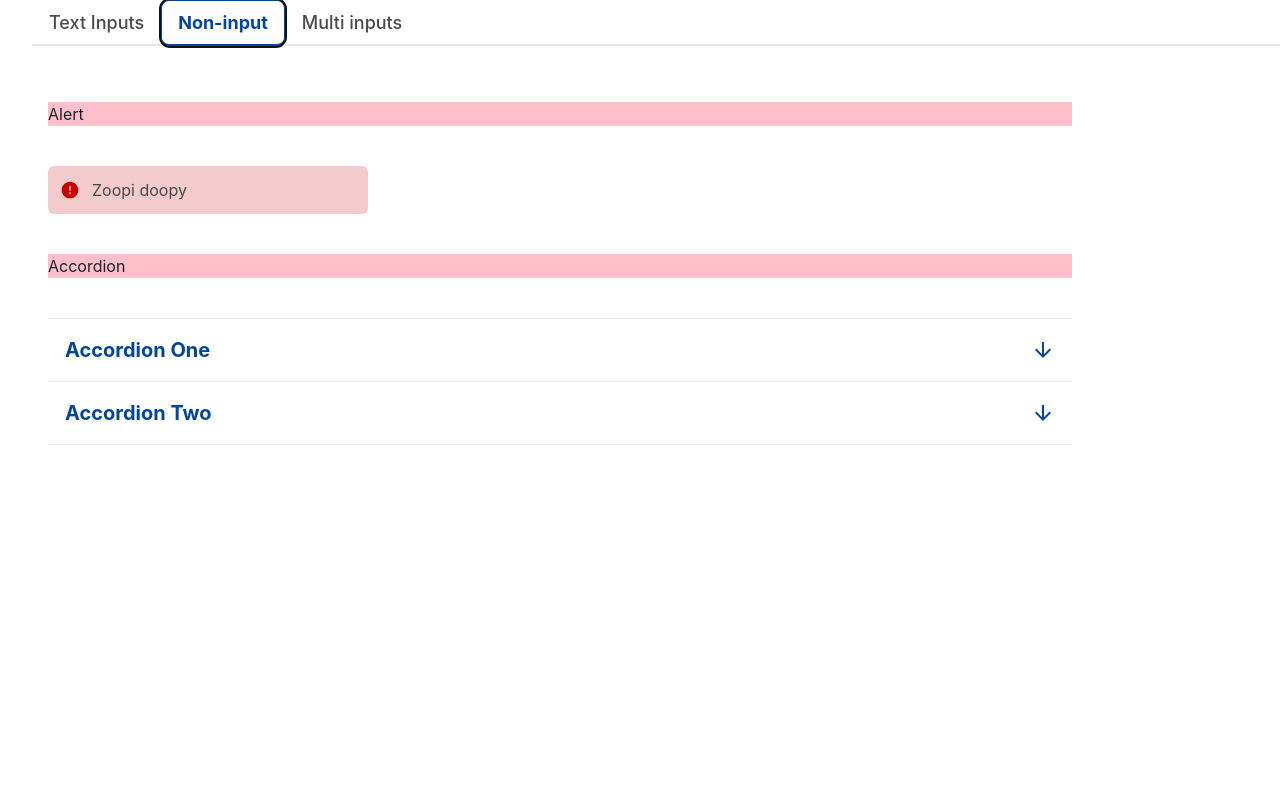
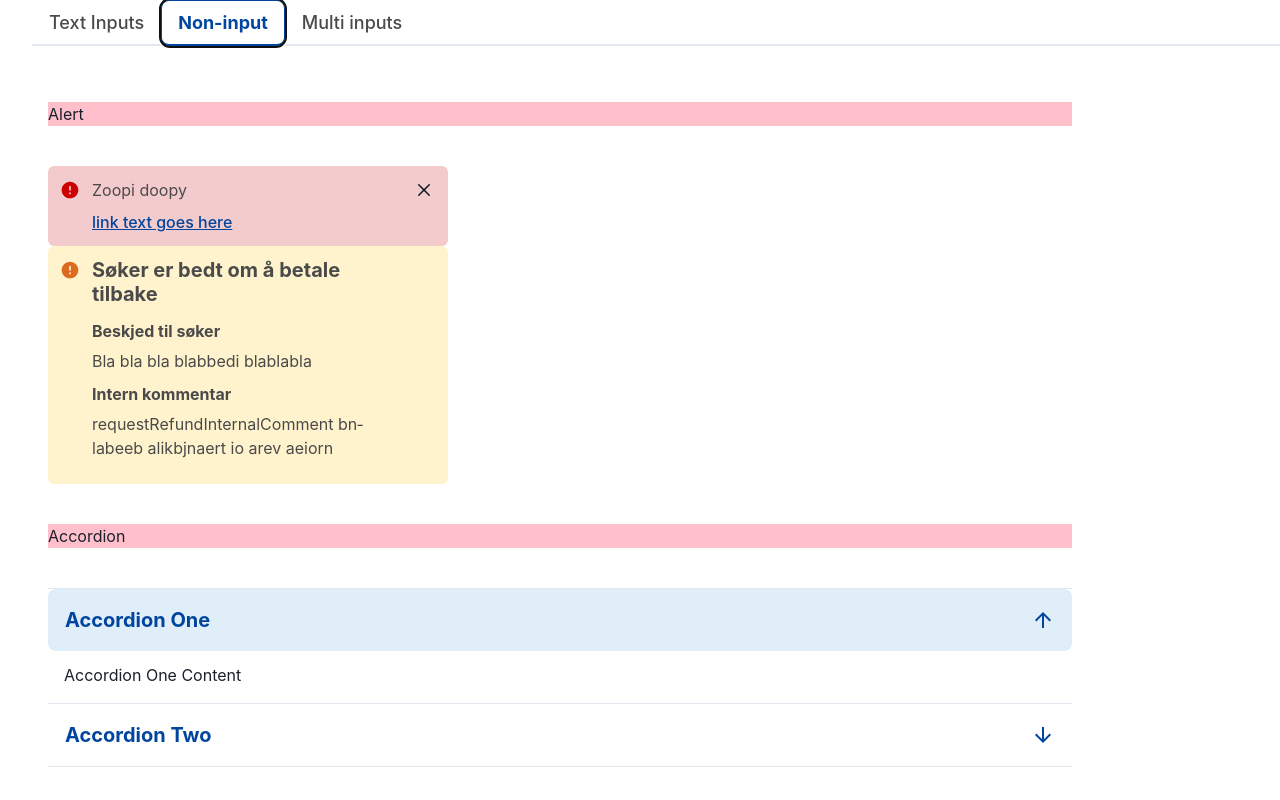
Before and after one commit to joakim-hansen/tilskudd-components, a React (Vite) app: page / in a window 1280 px wide. Both pictures are taken after a click on the tab "Non-input". Shown: the top 800 px of the page. Built offline with nearby package versions, Linux system fonts and the light colour scheme.

Commit message:
improved Alert

```diff
--- a/package.json
+++ b/package.json
@@ -1,7 +1,7 @@
 {
   "name": "@egde/tilskudd-components",
   "private": false,
-  "version": "0.0.10",
+  "version": "0.0.11",
   "type": "module",
   "scripts": {
     "dev": "vite",
--- a/src/App.tsx
+++ b/src/App.tsx
@@ -1,4 +1,4 @@
-import { ChakraProvider } from '@chakra-ui/react';
+import { ChakraProvider, Heading, Text } from '@chakra-ui/react';
 import {
     Alert,
     Accordion,
@@ -102,7 +102,35 @@ function App() {
             children: (
                 <div style={{ width: '80vw' }}>
                     <Divider title='Alert' />
-                    <Alert status='error'>Zoopi doopy</Alert>
+                    <Alert
+                        status='error'
+                        link={{
+                            text: 'link text goes here',
+                            href: 'https//google.com',
+                        }}
+                        onClose={() => console.log('I am closing now')}
+                    >
+                        Zoopi doopy
+                    </Alert>
+                    <Alert status='warning'>
+                        <Heading size='md' mb='16px'>
+                            Søker er bedt om å betale tilbake
+                        </Heading>
+                        <Heading size='sm' mb='8px'>
+                            Beskjed til søker
+                        </Heading>
+                        <Text mb='12px'>Bla bla bla blabbedi blablabla</Text>
+
+                        <>
+                            <Heading size='sm' mb='8px'>
+                                Intern kommentar
+                            </Heading>
+                            <Text mb='12px'>
+                                requestRefundInternalComment bnlabeeb
+                                alikbjnaert io arev aeiorn
+                            </Text>
+                        </>
+                    </Alert>
                     <Divider title='Accordion' />
                     <Accordion items={accordionItems} />
                 </div>
--- a/src/Components/Accordion.tsx
+++ b/src/Components/Accordion.tsx
@@ -8,6 +8,7 @@ import {
     Badge,
     Stack,
     Heading,
+    ExpandedIndex,
 } from '@chakra-ui/react';
 import { ArrowUpIcon, ArrowDownIcon } from '@chakra-ui/icons';
 
@@ -15,10 +16,16 @@ type AccordionProps = {
     allowMultiple?: boolean;
     isAllDefaultOpen?: boolean;
     items: AccordionItem[];
+    defaultIndex?: ExpandedIndex;
+    onChange?: (value: ExpandedIndex) => void;
+    index?: ExpandedIndex;
+    width?: string;
+    isSubAccordion?: boolean;
+    panelBackgroundColor?: string;
 };
 
 type AccordionItem = {
-    title: string;
+    title: string | JSX.Element[] | JSX.Element;
     content: JSX.Element[] | JSX.Element;
 };
 
@@ -48,39 +55,76 @@ type AccordionItem = {
 */
 
 export function Accordion(props: AccordionProps): ReactElement {
-    const { items, allowMultiple, isAllDefaultOpen } = props;
-
-    const indexesDefaultOpen: number[] = useMemo(() => {
-        if (isAllDefaultOpen) {
-            return items.map((_, index) => index);
-        }
-        return [];
-    }, [items, isAllDefaultOpen]);
-
+    const {
+        items,
+        allowMultiple,
+        isAllDefaultOpen,
+        defaultIndex,
+        onChange,
+        index,
+        width,
+        isSubAccordion,
+        panelBackgroundColor,
+    } = props;
     return (
         <ChakraAccordion
+            style={{ overflow: 'visible' }}
             allowMultiple={allowMultiple || isAllDefaultOpen}
-            defaultIndex={indexesDefaultOpen}
+            defaultIndex={defaultIndex !== undefined ? defaultIndex : 0}
+            backgroundColor='white'
             allowToggle
+            width={width || '100%'}
+            onChange={
+                onChange
+                    ? (e) => {
+                          onChange(e);
+                      }
+                    : undefined
+            }
+            index={index !== undefined ? index : undefined}
         >
             {items.map((accordionItem, index) => {
                 return (
-                    <AccordionItem key={`aci${index}`}>
+                    <AccordionItem
+                        key={`aci${index}`}
+                        backgroundColor={panelBackgroundColor || ''}
+                    >
                         {({ isExpanded }) => (
                             <>
-                                <Heading as='h2'>
+                                <h2>
                                     <AccordionButton
-                                        height='62px'
+                                        minHeight={
+                                            isSubAccordion ? '50px' : '62'
+                                        }
                                         _expanded={{ background: 'lightblue' }}
+                                        backgroundColor={'white'}
                                     >
                                         <Box flex='1' textAlign='left'>
                                             <Stack
                                                 spacing='0px'
                                                 direction='column'
                                             >
-                                                <Heading size='md' color='blue'>
-                                                    {accordionItem.title}
-                                                </Heading>
+                                                {typeof accordionItem.title ===
+                                                'string' ? (
+                                                    <Heading
+                                                        size='md'
+                                                        color='blue'
+                                                        fontWeight={
+                                                            isSubAccordion
+                                                                ? 'normal'
+                                                                : 'bold'
+                                                        }
+                                                        fontSize={
+                                                            isSubAccordion
+                                                                ? '16px'
+                                                                : '20px'
+                                                        }
+                                                    >
+                                                        {accordionItem.title}
+                                                    </Heading>
+                                                ) : (
+                                                    accordionItem.title
+                                                )}
                                             </Stack>
                                         </Box>
                                         {isExpanded ? (
@@ -95,8 +139,8 @@ export function Accordion(props: AccordionProps): ReactElement {
                                             />
                                         )}
                                     </AccordionButton>
-                                </Heading>
-                                <AccordionPanel pb={4}>
+                                </h2>
+                                <AccordionPanel mt={1} pb={4}>
                                     {accordionItem.content}
                                 </AccordionPanel>
                             </>
--- a/src/Components/Alert.tsx
+++ b/src/Components/Alert.tsx
@@ -8,11 +8,11 @@ import {
     Spacer,
     Stack,
     Link,
-    HStack,
     Icon,
     IconProps,
+    useStyleConfig,
+    SystemStyleObject,
 } from '@chakra-ui/react';
-import { ExternalLinkIcon } from '@chakra-ui/icons';
 
 /**
  * Properties for the Alert component.
@@ -40,10 +40,10 @@ type AlertProps = {
     onClose?: () => void;
 
     /**
-     * The text of a hyperlink that can be included in the alert.
-     * If not provided along with a `linkHref`, no link will be shown.
+     * Object containing the text and href of a hyperlink that can be included in the alert.
+     * Optionally contains isExternal; whether or not the link is external
      */
-    linkText?: string;
+    link?: { text: string; href: string; isExternal?: boolean };
 
     /**
      * The URL that the hyperlink points to.
@@ -58,10 +58,9 @@ type AlertProps = {
     linkIsExternal?: boolean;
 
     /**
-     * The width of the alert component, specified as a CSS value (e.g., '100%', '400px').
-     * If not provided, the width will be determined by the container or default styles.
+     * Custom styles for the Alert
      */
-    width?: string;
+    styles?: SystemStyleObject;
 
     /**
      * The content to be rendered inside the alert, typically text or React components.
@@ -117,23 +116,16 @@ function ErrorIcon(props: IconProps) {
 @see — WAI-ARIA https://www.w3.org/WAI/ARIA/apg/patterns/alert/
  */
 function Alert(props: AlertProps): ReactElement {
-    const {
-        status,
-        description,
-        onClose,
-        linkText,
-        linkHref,
-        linkIsExternal,
-        width,
-        children,
-        variant,
-    } = props;
+    const { status, description, onClose, link, children, variant, styles } =
+        props;
+
+    const alertStyles = useStyleConfig('Alert');
 
     return (
         <ChakraAlert
             status={status}
-            width={width || '20rem'}
             variant={variant || status}
+            sx={styles ? { ...alertStyles, ...styles } : alertStyles}
         >
             <AlertIcon
                 as={
@@ -152,20 +144,10 @@ function Alert(props: AlertProps): ReactElement {
                     {description}
                     {children}
                 </AlertDescription>
-                {linkText && linkHref && (
-                    <HStack>
-                        <Link
-                            href={linkHref}
-                            color='blue'
-                            textDecoration='underline'
-                            isExternal={linkIsExternal}
-                        >
-                            {linkText}{' '}
-                            {linkIsExternal && (
-                                <ExternalLinkIcon mx='0.25rem' />
-                            )}
-                        </Link>
-                    </HStack>
+                {link && (
+                    <Link href={link.href} isExternal={link.isExternal}>
+                        {link.text}
+                    </Link>
                 )}
             </Stack>
             <Spacer />
--- a/src/Theme/Components/Alert.ts
+++ b/src/Theme/Components/Alert.ts
@@ -5,6 +5,7 @@ const Alert = {
         description: { color: 'darkgrey' },
         icon: { position: 'absolute', left: '12px', top: '12px' },
         spinner: {},
+        width: '400px',
     },
     variants: {
         warning: {
```
